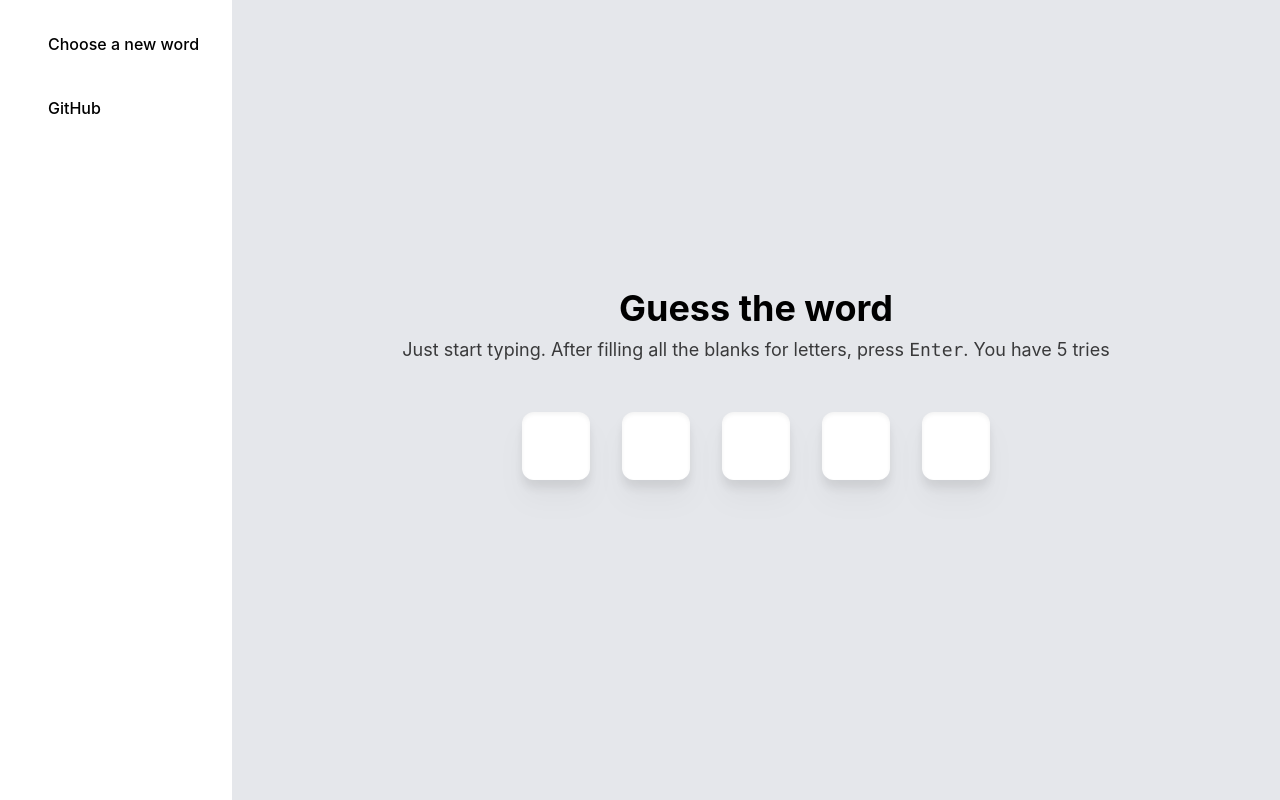
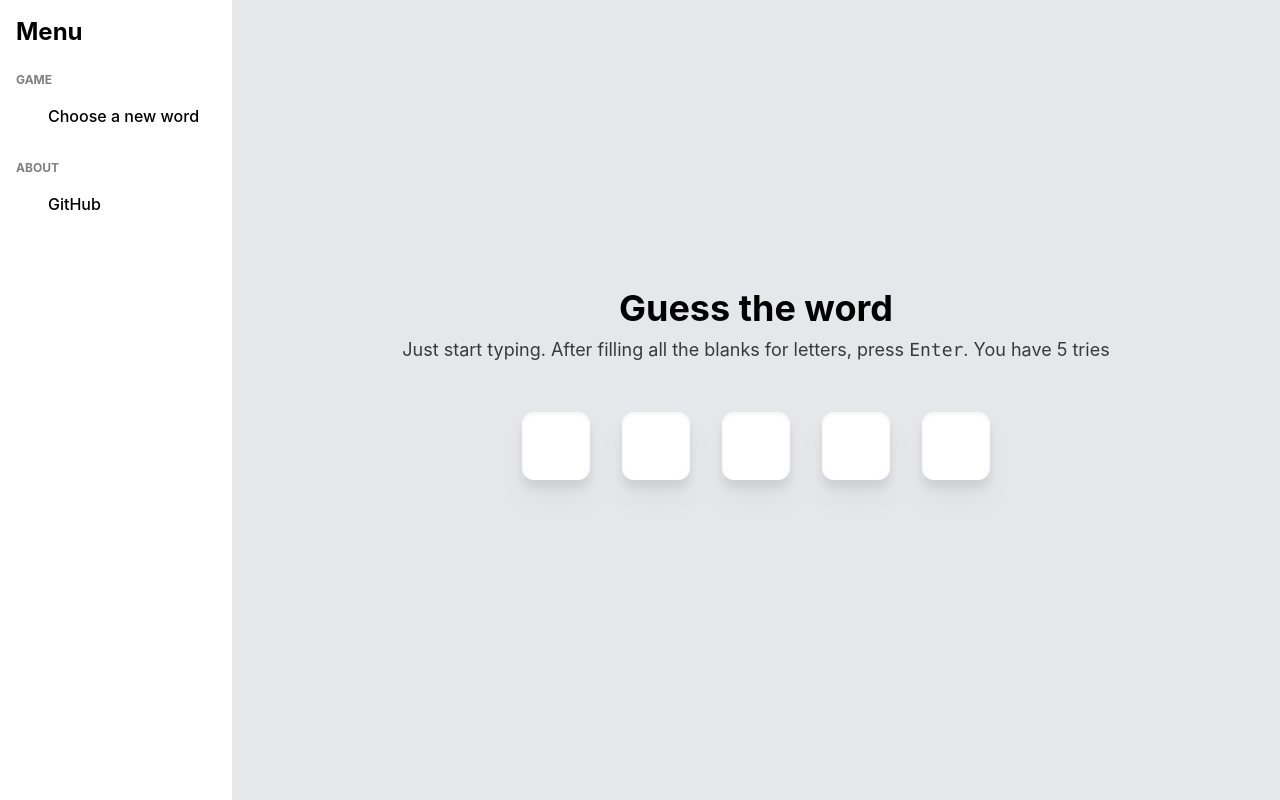
Before and after one commit to ivteplo/word-guessing-game, a React (Vite) app: page / in a window 1280 px wide. Built offline with nearby package versions, Linux system fonts and the light colour scheme; some icons are missing.

Commit message:
Fix usage of wrong class names

```diff
--- a/src/App.tsx
+++ b/src/App.tsx
@@ -91,7 +91,7 @@ export const App = () => {
   return (
     <div className="App h-screen flex flex-col-reverse lg:flex-row text-default select-none">
       <nav className="bg-secondary lg:bg-default flex flex-col items-center justify-center lg:items-start lg:justify-start p-4">
-        <h2 className="text-2xl font-bold mb-4 hidden lg:visible">
+        <h2 className="text-2xl font-bold mb-4 hidden lg:block">
           Menu
         </h2>
 
--- a/src/components/navigation/MenuSection.tsx
+++ b/src/components/navigation/MenuSection.tsx
@@ -16,7 +16,7 @@ export const MenuSection: FC<MenuSectionProps> = ({
 
   return (
     <section className={classes} {...props}>
-      <h3 className="text-xs text-default text-opacity-50 mb-2 uppercase font-bold hidden lg:visible">
+      <h3 className="text-xs text-default text-opacity-50 mb-2 uppercase font-bold hidden lg:block">
         {sectionName}
       </h3>
       <ul className="list-none">
```
